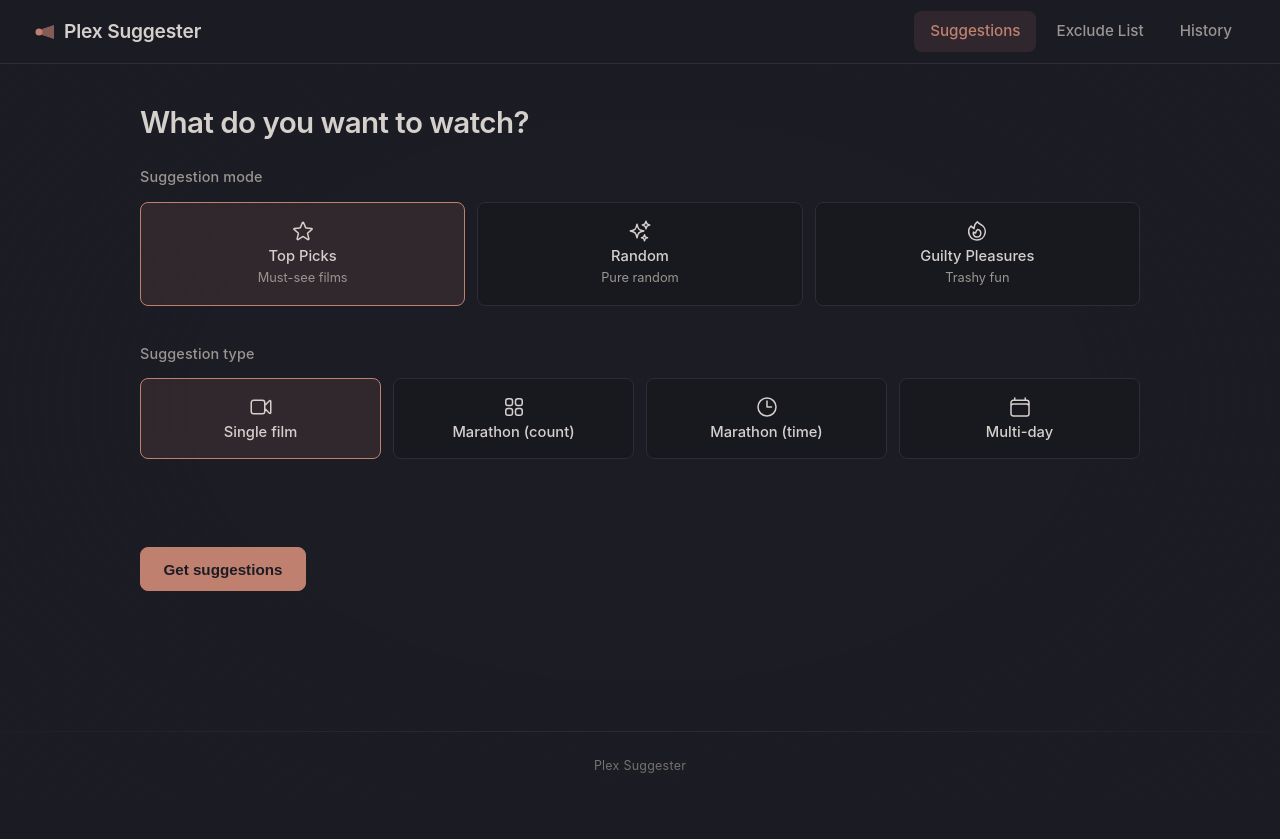
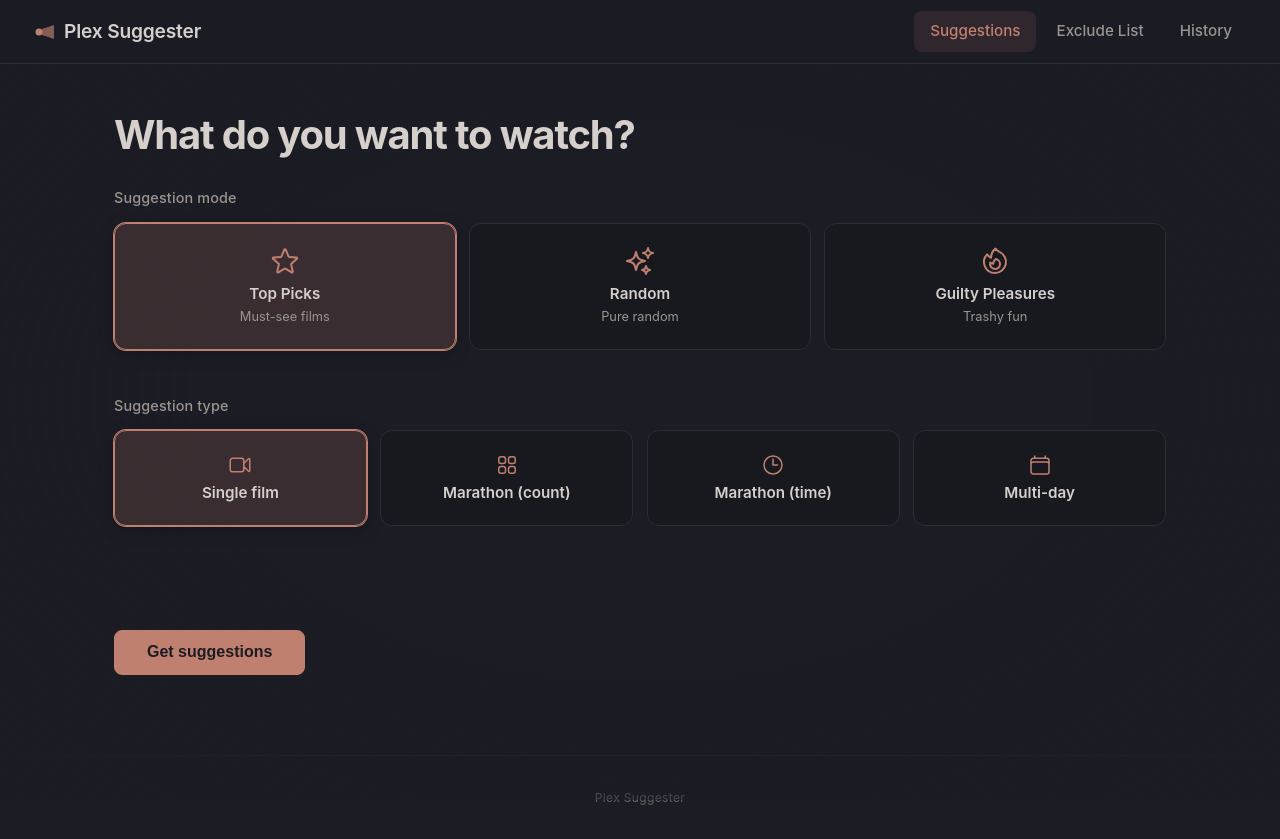
Before and after one commit to Rovey/plex-suggester, a FastAPI app: page / in a window 1280 px wide. Before the commit the page ends 773 px from the top, so only its background shows below. Run offline with FastAPI, Linux system fonts and the light colour scheme.

Commit message:
style(ui): bolder confident-cinema pass  dramatic scale, generous spacing, stronger presence

```diff
--- a/src/plex_suggester/web/static/style.css
+++ b/src/plex_suggester/web/static/style.css
@@ -12,16 +12,19 @@
     --accent: #c08070;
     --accent-hover: #cfa090;
     --accent-glow: rgba(192, 128, 112, 0.12);
+    --accent-glow-strong: rgba(192, 128, 112, 0.18);
     --color-rating: #c9a84c;
     --bg-hover: rgba(255, 255, 255, 0.05);
     --border: #2e2c34;
     --border-hover: #3c3a42;
     --radius: 8px;
-    --radius-lg: 10px;
+    --radius-lg: 12px;
     --shadow-sm: 0 1px 4px rgba(0, 0, 0, 0.15);
-    --shadow-md: 0 2px 10px rgba(0, 0, 0, 0.2);
-    --shadow-lg: 0 4px 16px rgba(0, 0, 0, 0.25);
+    --shadow-md: 0 4px 16px rgba(0, 0, 0, 0.25);
+    --shadow-lg: 0 8px 32px rgba(0, 0, 0, 0.35);
+    --shadow-poster: 0 8px 40px rgba(0, 0, 0, 0.5);
     --transition: 0.2s cubic-bezier(0.25, 0, 0.35, 1);
+    --transition-slow: 0.4s cubic-bezier(0.25, 0, 0.35, 1);
     --nav-height: 64px;
 }
 
@@ -204,34 +207,34 @@
 /* ── Main ────────────────────────────────────────── */
 
 main {
-    max-width: 1040px;
+    max-width: 1100px;
     margin: 0 auto;
-    padding: 2.5rem 1.25rem 4rem;
+    padding: 3rem 1.5rem 5rem;
     width: 100%;
     flex: 1;
-    animation: fadeIn 0.6s ease-out;
+    animation: fadeIn 0.7s cubic-bezier(0.25, 0, 0.35, 1);
     position: relative;
     z-index: 1;
 }
 
 @keyframes fadeIn {
-    from { opacity: 0; transform: translateY(6px); }
+    from { opacity: 0; transform: translateY(8px); }
     to { opacity: 1; transform: translateY(0); }
 }
 
 h1 {
-    font-size: 1.65rem;
-    font-weight: 600;
-    letter-spacing: -0.02em;
-    margin-bottom: 1.5rem;
-    line-height: 1.25;
+    font-size: clamp(1.75rem, 4vw, 2.5rem);
+    font-weight: 700;
+    letter-spacing: -0.03em;
+    margin-bottom: 1.75rem;
+    line-height: 1.15;
 }
 
 h2 {
     font-size: 1.15rem;
     font-weight: 600;
     letter-spacing: -0.01em;
-    margin: 2.25rem 0 1rem;
+    margin: 2.5rem 0 1.15rem;
     color: var(--text);
 }
 
@@ -272,11 +275,14 @@
     border-color: var(--accent);
     color: var(--bg);
     font-weight: 600;
+    padding: 0.8rem 2rem;
+    font-size: 1rem;
 }
 
 .btn-primary:hover {
     background: var(--accent-hover);
     border-color: var(--accent-hover);
+    box-shadow: 0 4px 20px rgba(192, 128, 112, 0.25);
 }
 
 .btn-small {
@@ -290,10 +296,10 @@
 
 /* ── Form ────────────────────────────────────────── */
 
-.suggest-form { margin-top: 0.5rem; }
+.suggest-form { margin-top: 1rem; }
 
 .form-section {
-    margin-bottom: 2.25rem;
+    margin-bottom: 2.75rem;
     padding: 0;
     background: transparent;
     border: none;
@@ -316,8 +322,8 @@
 
 .mode-toggle, .type-options {
     display: grid;
-    gap: 0.75rem;
-    grid-template-columns: repeat(auto-fit, minmax(140px, 1fr));
+    gap: 0.85rem;
+    grid-template-columns: repeat(auto-fit, minmax(150px, 1fr));
 }
 
 .mode-option input, .type-option input {
@@ -339,9 +345,9 @@
     display: flex;
     flex-direction: column;
     align-items: center;
-    padding: 1rem;
+    padding: 1.35rem 1rem;
     border: 1px solid var(--border);
-    border-radius: var(--radius);
+    border-radius: var(--radius-lg);
     cursor: pointer;
     transition: all var(--transition);
     background: var(--bg-alt);
@@ -351,29 +357,33 @@
 .mode-card:hover, .type-card:hover {
     border-color: var(--border-hover);
     background: var(--bg-card-hover);
+    transform: translateY(-2px);
+    box-shadow: var(--shadow-md);
 }
 
 .mode-option input:checked + .mode-card,
 .type-option input:checked + .type-card {
     border-color: var(--accent);
-    background: var(--accent-glow);
+    background: var(--accent-glow-strong);
+    box-shadow: 0 0 0 1px var(--accent), var(--shadow-md);
 }
 
 .mode-icon, .type-icon {
-    margin-bottom: 0.25rem;
+    margin-bottom: 0.4rem;
     line-height: 1;
+    color: var(--accent);
 }
 
 .mode-label, .type-label {
-    font-weight: 500;
-    font-size: 0.92rem;
+    font-weight: 600;
+    font-size: 0.95rem;
     line-height: 1.3;
 }
 
 .mode-desc {
     font-size: 0.8rem;
     color: var(--text-muted);
-    margin-top: 0.15rem;
+    margin-top: 0.2rem;
 }
 
 .param-field {
@@ -770,13 +782,14 @@
 /* ── Footer ──────────────────────────────────────── */
 
 footer {
-    padding: 1.5rem 2rem;
+    padding: 2rem 2rem;
     text-align: center;
     color: var(--text-muted);
-    font-size: 0.78rem;
+    font-size: 0.75rem;
     border-top: 1px solid var(--border);
-    letter-spacing: 0.02em;
+    letter-spacing: 0.03em;
     margin-top: auto;
+    opacity: 0.6;
 }
 
 footer a {
@@ -800,10 +813,10 @@
 @media (min-width: 1024px) {
     .movie-grid {
         grid-template-columns: repeat(3, 1fr);
-        gap: 1.5rem;
+        gap: 1.75rem;
     }
 
-    h1 { font-size: 1.85rem; }
+    h1 { font-size: 2.5rem; }
 }
 
 /* ── Responsive — Mobile (max 767px) ─────────────── */
--- a/src/plex_suggester/web/templates/index.html
+++ b/src/plex_suggester/web/templates/index.html
@@ -12,7 +12,7 @@
             <label class="mode-option">
                 <input type="radio" name="mode" value="top" checked>
                 <span class="mode-card">
-                    <span class="mode-icon">{{ icon_star("icon-lg") }}</span>
+                    <span class="mode-icon">{{ icon_star("icon-xl") }}</span>
                     <span class="mode-label">Top Picks</span>
                     <span class="mode-desc">Must-see films</span>
                 </span>
@@ -20,7 +20,7 @@
             <label class="mode-option">
                 <input type="radio" name="mode" value="random">
                 <span class="mode-card">
-                    <span class="mode-icon">{{ icon_sparkles("icon-lg") }}</span>
+                    <span class="mode-icon">{{ icon_sparkles("icon-xl") }}</span>
                     <span class="mode-label">Random</span>
                     <span class="mode-desc">Pure random</span>
                 </span>
@@ -28,7 +28,7 @@
             <label class="mode-option">
                 <input type="radio" name="mode" value="guilty">
                 <span class="mode-card">
-                    <span class="mode-icon">{{ icon_fire("icon-lg") }}</span>
+                    <span class="mode-icon">{{ icon_fire("icon-xl") }}</span>
                     <span class="mode-label">Guilty Pleasures</span>
                     <span class="mode-desc">Trashy fun</span>
                 </span>
```
Also changed, not shown: other parts of src/plex_suggester/web/static/style.css (+32 -28 lines).
